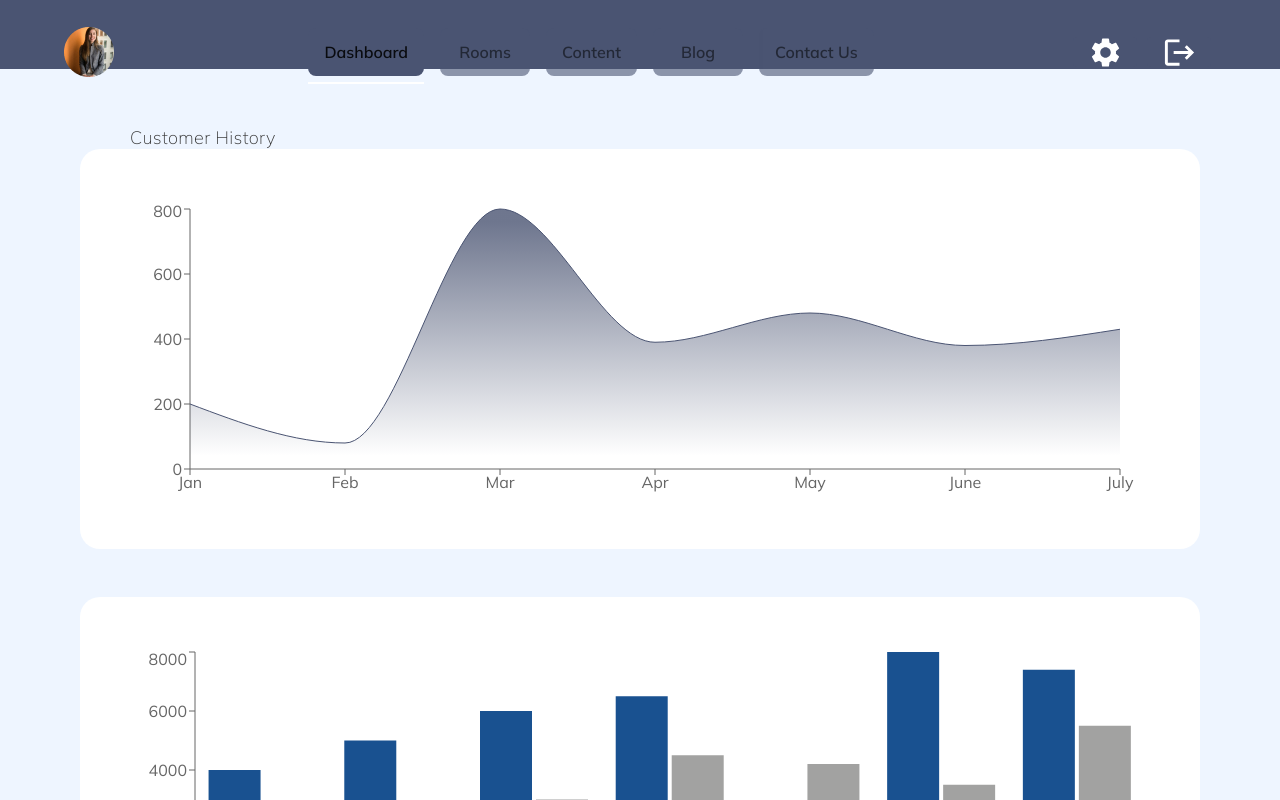
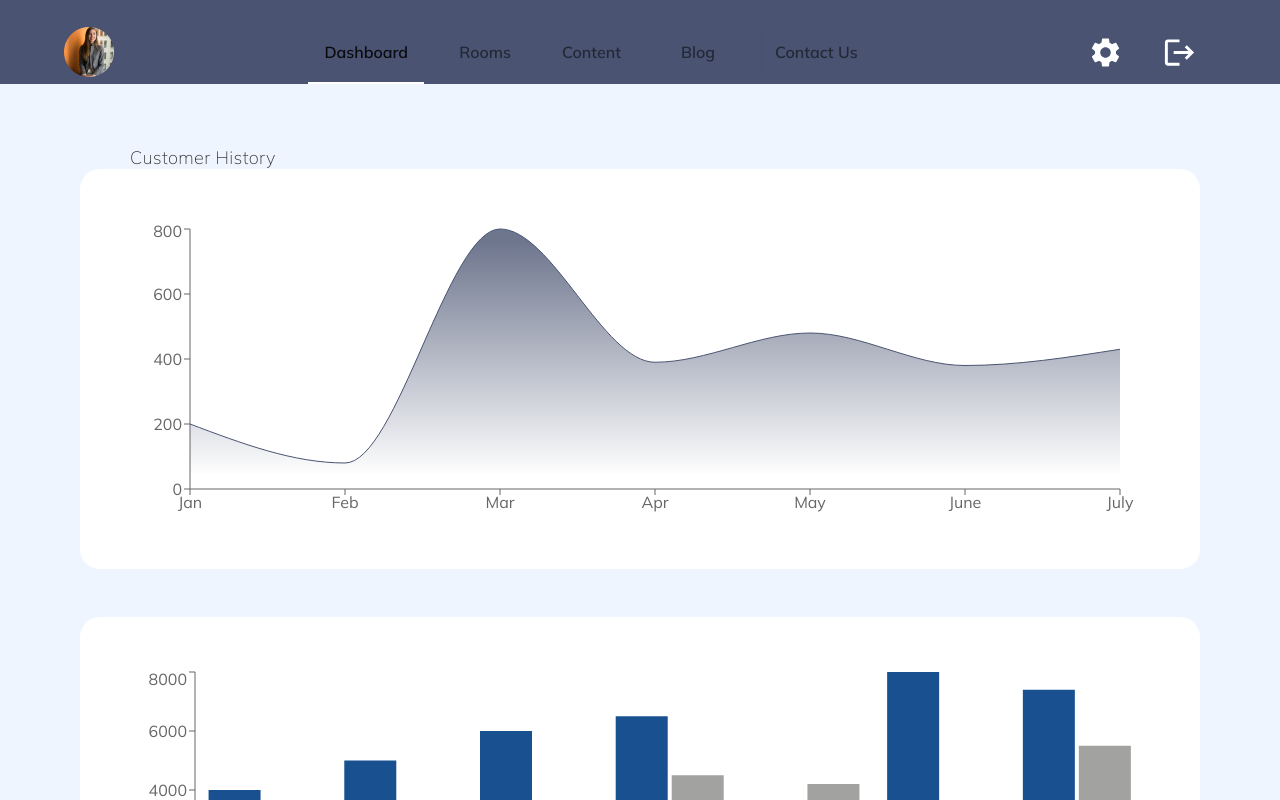
Before and after one commit to Software-Lifecycle-Consultants/slc-open-hms, a Next.js app: page /admin/dashboard in a window 1280 px wide. Shown: the top 800 px of the page. Built offline with nearby package versions, Linux system fonts and the light colour scheme.

Commit message:
Applied the admin theme to the Admin Panel Nav Bar and Applied hover: background color "none" #543

```diff
--- a/app/admin/dashboard/page.tsx
+++ b/app/admin/dashboard/page.tsx
@@ -12,7 +12,7 @@ const AdminDashboard = () => {
       <Box
         sx={{
           backgroundColor: "#EEF5FF",
-          padding: "40px 0",
+          padding: "60px 0",
           width: "100%",
           height: "110vh",
         }}
--- a/styles/Theme.tsx
+++ b/styles/Theme.tsx
@@ -304,7 +304,7 @@ const themeAdmin = createTheme({
       margin: "0.5rem",
       fontFamily: "Mulish",
       fontSize: "1rem",
-      "&:hover": { backgroundColor: "#000" },
+      "&:hover": { backgroundColor: "none" },
       "@media (max-width:600px)": {
         fontSize: "0.75rem",
       },
```
